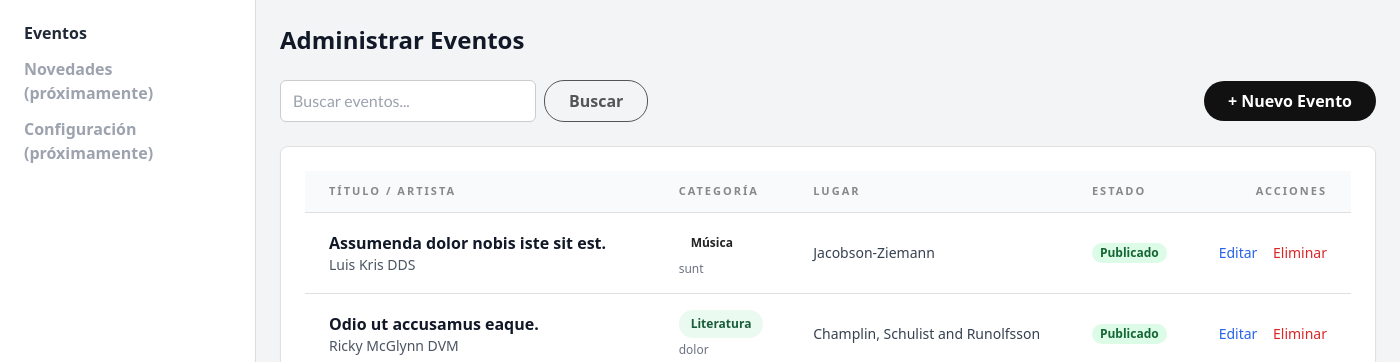
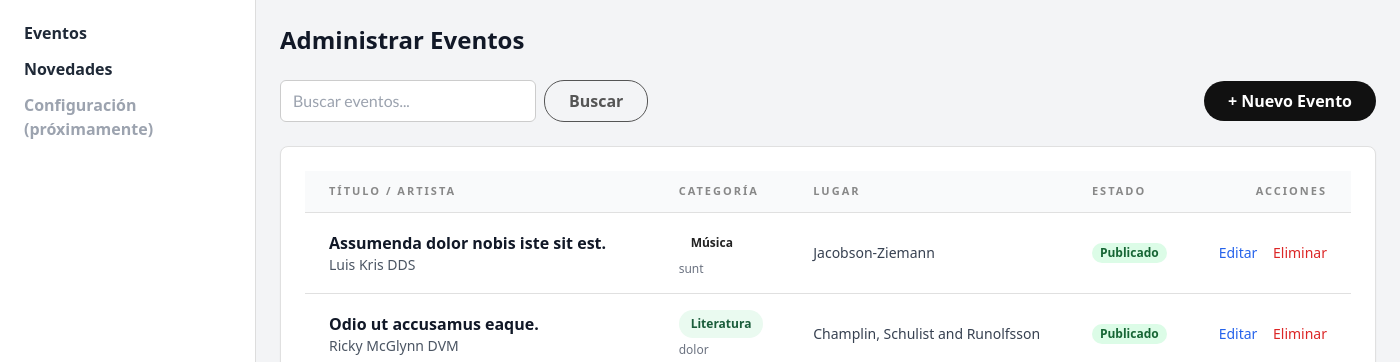
Before and after one commit to miralamir/agendax, a Laravel app: page /dashboard/eventos in a window 1400 px wide. Shown: the part 67-429 px from the top of the page. Run offline with Laravel 12, Linux system fonts and the light colour scheme; a user stored in the database is signed in; data comes from the database, SQL or seed files in the repository; some libraries are stand-ins or nearby versions.

Commit message:
feat: Activa el enlace de Novedades en el menú del dashboard.

```diff
--- a/resources/views/components/dashboard-layout.blade.php
+++ b/resources/views/components/dashboard-layout.blade.php
@@ -151,7 +151,7 @@
                 <nav class="mt-8">
                     <ul>
                         <li class="mb-3"><a href="{{ route('dashboard.eventos.index') }}" class="font-bold text-gray-800 hover:text-gray-900">Eventos</a></li>
-                        <li class="mb-3"><a href="#" class="font-bold text-gray-400 cursor-not-allowed">Novedades (próximamente)</a></li>
+                        <li class="mb-3"><a href="{{ route('dashboard.novedades.index') }}" class="font-bold text-gray-800 hover:text-gray-900">Novedades</a></li>
                         <li class="mb-3"><a href="#" class="font-bold text-gray-400 cursor-not-allowed">Configuración (próximamente)</a></li>
                     </ul>
                 </nav>
```
